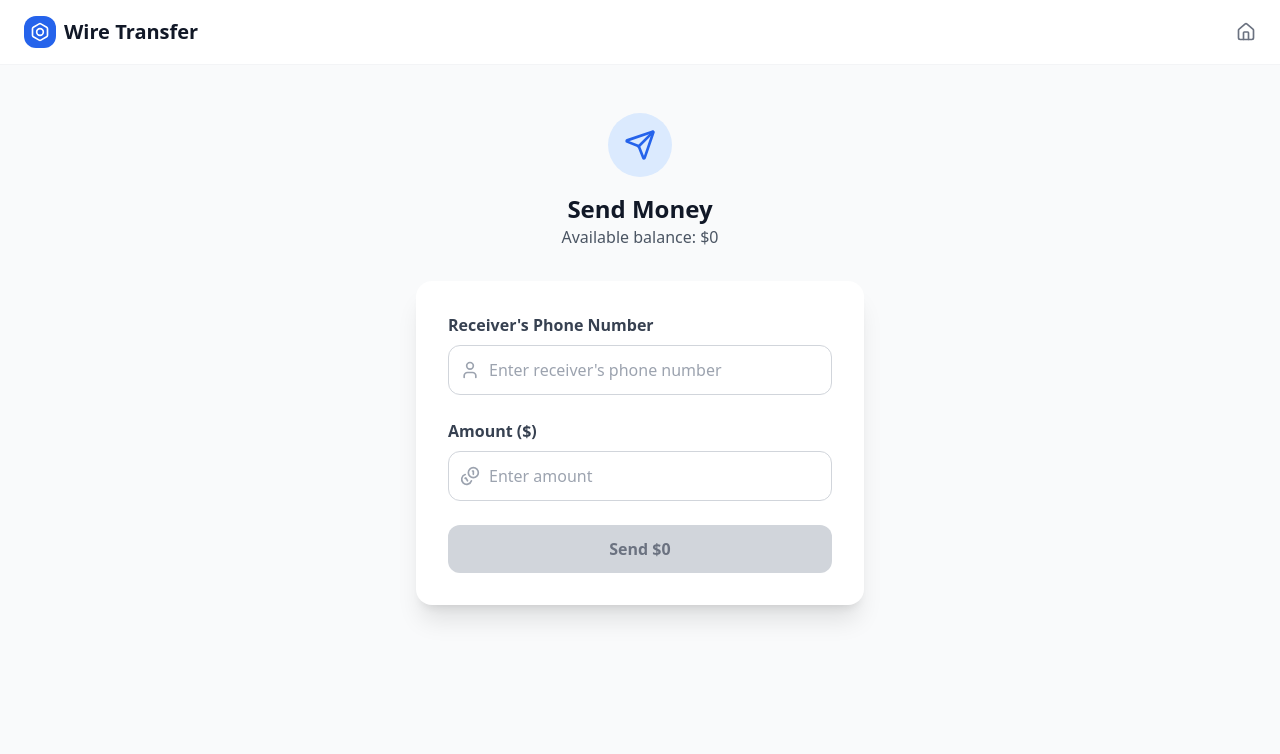
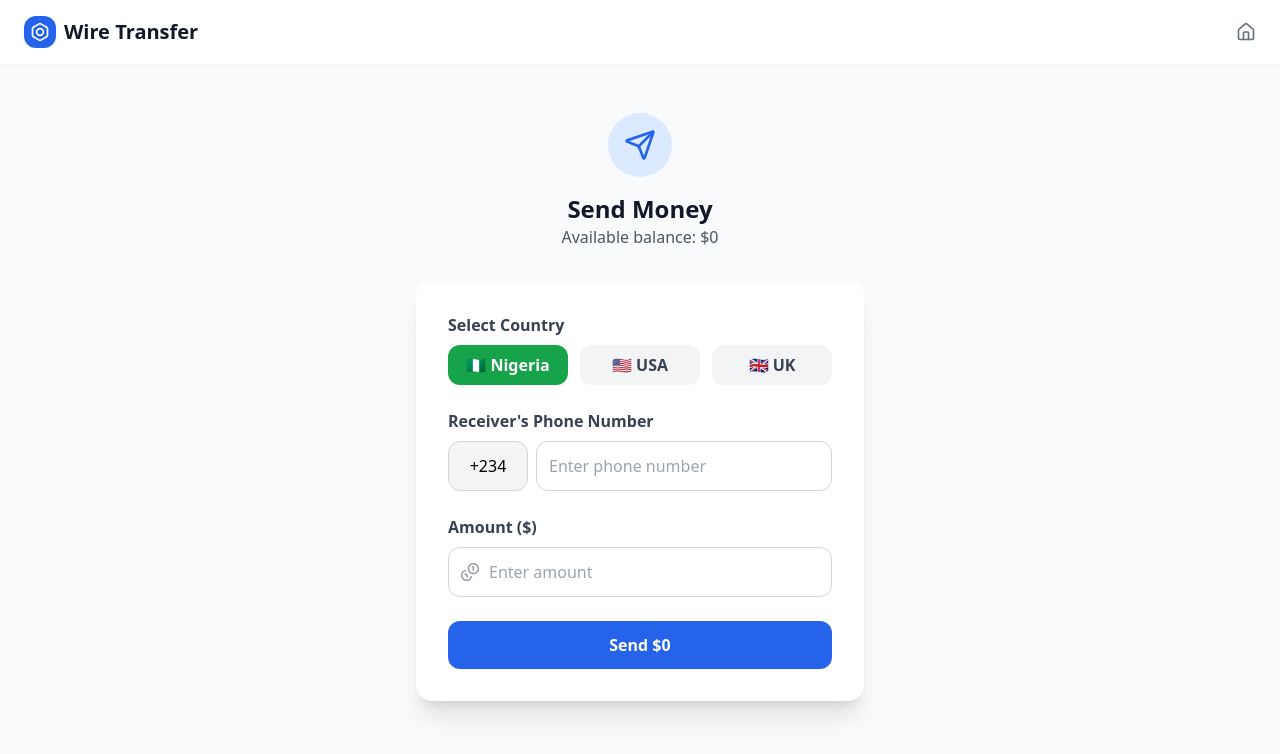
Before and after one commit to adewalepolicy75-ux/skku-bank, a Next.js app: page /send in a window 1280 px wide. Shown: the top 754 px of the page. Built offline with nearby package versions, Linux system fonts and the light colour scheme; sample sign-in values are in the browser's storage.

Commit message:
Add country selection (Nigeria, USA, UK) and loading indicator for transfer page

```diff
--- a/app/send/page.js
+++ b/app/send/page.js
@@ -3,7 +3,7 @@
 import { useState, useEffect } from "react";
 import { useRouter } from "next/navigation";
 import Link from "next/link";
-import { Bolt, Home, Send, User, Coins, CheckCircle } from "lucide-react";
+import { Bolt, Home, Send, User, Coins, CheckCircle, Loader2 } from "lucide-react";
 import BottomNav from "../../components/BottomNav";
 
 export default function SendMoneyPage() {
@@ -11,10 +11,13 @@ export default function SendMoneyPage() {
   const [toPhone, setToPhone] = useState("");
   const [amount, setAmount] = useState("");
   const [loading, setLoading] = useState(false);
+  const [fetching, setFetching] = useState(false);
   const [userPhone, setUserPhone] = useState("");
   const [balance, setBalance] = useState(0);
   const [success, setSuccess] = useState(false);
   const [receiverName, setReceiverName] = useState("");
+  const [selectedCountry, setSelectedCountry] = useState("nigeria");
+  const [countryCode, setCountryCode] = useState("+234");
 
   useEffect(() => {
     const loggedIn = localStorage.getItem("isLoggedIn");
@@ -32,6 +35,9 @@ export default function SendMoneyPage() {
   useEffect(() => {
     const fetchReceiver = async () => {
       if (toPhone.length >= 10 && toPhone !== userPhone) {
+        setFetching(true);
+        setReceiverName("");
+
         try {
           const response = await fetch(`/api/user?phone=${toPhone}`);
           const data = await response.json();
@@ -42,6 +48,8 @@ export default function SendMoneyPage() {
           }
         } catch (error) {
           setReceiverName("");
+        } finally {
+          setFetching(false);
         }
       } else {
         setReceiverName("");
@@ -52,14 +60,27 @@ export default function SendMoneyPage() {
     return () => clearTimeout(timeout);
   }, [toPhone, userPhone]);
 
+  const getCountryPrefix = (country) => {
+    switch(country) {
+      case "nigeria": return "+234";
+      case "usa": return "+1";
+      case "uk": return "+44";
+      default: return "+234";
+    }
+  };
+
+  const handleCountryChange = (country) => {
+    setSelectedCountry(country);
+    setCountryCode(getCountryPrefix(country));
+    setToPhone("");
+    setReceiverName("");
+  };
+
   const handleSend = async (e) => {
     e.preventDefault();
 
     const sendAmount = parseFloat(amount);
     const currentBalance = parseFloat(localStorage.getItem("balance") || "0");
-
-    console.log("Current balance:", currentBalance);
-    console.log("Send amount:", sendAmount);
 
     if (sendAmount > currentBalance) {
       alert("Insufficient balance! You have $" + currentBalance);
@@ -73,14 +94,14 @@ export default function SendMoneyPage() {
 
     setLoading(true);
 
-    const response = await fetch("/api/transfer-internal", {
-      method: "POST",
-      headers: { "Content-Type": "application/json" },
+    const response = await fetch('/api/transfer-internal', {
+      method: 'POST',
+      headers: { 'Content-Type': 'application/json' },
       body: JSON.stringify({
         fromPhone: userPhone,
         toPhone: toPhone,
-        amount: sendAmount,
-      }),
+        amount: sendAmount
+      })
     });
 
     const data = await response.json();
@@ -105,15 +126,9 @@ export default function SendMoneyPage() {
           <div className="w-20 h-20 bg-green-100 rounded-full flex items-center justify-center mx-auto mb-4">
             <CheckCircle className="w-10 h-10 text-green-600" />
           </div>
-          <h2 className="text-2xl font-bold text-gray-900 mb-2">
-            Transfer Successful!
-          </h2>
-          <p className="text-gray-600">
-            You sent ${amount} to {receiverName || toPhone}
-          </p>
-          <p className="text-sm text-gray-500 mt-4">
-            Redirecting to dashboard...
-          </p>
+          <h2 className="text-2xl font-bold text-gray-900 mb-2">Transfer Successful!</h2>
+          <p className="text-gray-600">You sent ${amount} to {receiverName || toPhone}</p>
+          <p className="text-sm text-gray-500 mt-4">Redirecting to dashboard...</p>
         </div>
       </div>
     );
@@ -128,14 +143,9 @@ export default function SendMoneyPage() {
               <div className="bg-blue-600 w-8 h-8 rounded-xl flex items-center justify-center">
                 <Bolt className="w-5 h-5 text-white" />
               </div>
-              <span className="font-bold text-xl text-gray-900">
-                Wire Transfer
-              </span>
+              <span className="font-bold text-xl text-gray-900">Wire Transfer</span>
             </Link>
-            <Link
-              href="/dashboard"
-              className="text-gray-500 hover:text-blue-600"
-            >
+            <Link href="/dashboard" className="text-gray-500 hover:text-blue-600">
               <Home className="w-5 h-5" />
             </Link>
           </div>
@@ -150,37 +160,88 @@ export default function SendMoneyPage() {
                 <Send className="w-8 h-8 text-blue-600" />
               </div>
               <h1 className="text-2xl font-bold text-gray-900">Send Money</h1>
-              <p className="text-gray-600">
-                Available balance: ${balance.toLocaleString()}
-              </p>
+              <p className="text-gray-600">Available balance: ${balance.toLocaleString()}</p>
             </div>
 
-            <form
-              onSubmit={handleSend}
-              className="bg-white rounded-2xl shadow-xl p-8"
-            >
+            <form onSubmit={handleSend} className="bg-white rounded-2xl shadow-xl p-8">
+              {/* Country Selection */}
+              <div className="mb-6">
+                <label className="block text-gray-700 font-semibold mb-2">Select Country</label>
+                <div className="flex gap-3">
+                  <button
+                    type="button"
+                    onClick={() => handleCountryChange("nigeria")}
+                    className={`flex-1 py-2 rounded-xl font-semibold transition ${
+                      selectedCountry === "nigeria"
+                        ? "bg-green-600 text-white"
+                        : "bg-gray-100 text-gray-700"
+                    }`}
+                  >
+                    🇳🇬 Nigeria
+                  </button>
+                  <button
+                    type="button"
+                    onClick={() => handleCountryChange("usa")}
+                    className={`flex-1 py-2 rounded-xl font-semibold transition ${
+                      selectedCountry === "usa"
+                        ? "bg-blue-600 text-white"
+                        : "bg-gray-100 text-gray-700"
+                    }`}
+                  >
+                    🇺🇸 USA
+                  </button>
+                  <button
+                    type="button"
+                    onClick={() => handleCountryChange("uk")}
+                    className={`flex-1 py-2 rounded-xl font-semibold transition ${
+                      selectedCountry === "uk"
+                        ? "bg-red-600 text-white"
+                        : "bg-gray-100 text-gray-700"
+                    }`}
+                  >
+                    🇬🇧 UK
+                  </button>
+                </div>
+              </div>
+
+              {/* Phone Number Input */}
               <div className="mb-6">
                 <label className="block text-gray-700 font-semibold mb-2">
                   Receiver's Phone Number
                 </label>
-                <div className="relative">
-                  <User className="absolute left-3 top-1/2 transform -translate-y-1/2 w-5 h-5 text-gray-400" />
+                <div className="flex gap-2">
+                  <div className="w-20">
+                    <input
+                      type="text"
+                      value={countryCode}
+                      readOnly
+                      className="w-full p-3 border border-gray-300 rounded-xl bg-gray-100 text-center"
+                    />
+                  </div>
                   <input
                     type="tel"
                     value={toPhone}
                     onChange={(e) => setToPhone(e.target.value)}
-                    className="w-full pl-10 pr-4 py-3 border border-gray-300 rounded-xl focus:outline-none focus:border-blue-500"
-                    placeholder="Enter receiver's phone number"
+                    className="flex-1 p-3 border border-gray-300 rounded-xl focus:outline-none focus:border-blue-500"
+                    placeholder="Enter phone number"
                     required
                   />
                 </div>
-                {receiverName && (
-                  <p className="text-xs text-green-600 mt-1">
-                    ✓ Sending to: {receiverName}
-                  </p>
+                {fetching && (
+                  <div className="flex items-center gap-2 mt-2">
+                    <Loader2 className="w-4 h-4 text-blue-500 animate-spin" />
+                    <p className="text-xs text-gray-500">Fetching account name...</p>
+                  </div>
+                )}
+                {receiverName && !fetching && (
+                  <p className="text-xs text-green-600 mt-1">✓ Sending to: {receiverName}</p>
+                )}
+                {toPhone && toPhone !== userPhone && !receiverName && !fetching && toPhone.length >= 10 && (
+                  <p className="text-xs text-red-600 mt-1">✗ User not found</p>
                 )}
               </div>
 
+              {/* Amount */}
               <div className="mb-6">
                 <label className="block text-gray-700 font-semibold mb-2">
                   Amount ($)
@@ -200,14 +261,21 @@ export default function SendMoneyPage() {
 
               <button
                 type="submit"
-                disabled={loading || !receiverName}
+                disabled={loading || fetching || (!receiverName && toPhone.length >= 10)}
                 className={`w-full py-3 rounded-xl font-semibold transition flex items-center justify-center gap-2 ${
-                  loading || !receiverName
+                  loading || fetching || (!receiverName && toPhone.length >= 10)
                     ? "bg-gray-300 text-gray-500 cursor-not-allowed"
                     : "bg-blue-600 text-white hover:bg-blue-700"
                 }`}
               >
-                {loading ? "Processing..." : `Send $${amount || "0"}`}
+                {loading ? (
+                  <>
+                    <Loader2 className="w-5 h-5 animate-spin" />
+                    Processing...
+                  </>
+                ) : (
+                  `Send $${amount || "0"}`
+                )}
               </button>
             </form>
           </div>
--- a/app/transfer/page.js
+++ b/app/transfer/page.js
@@ -3,13 +3,14 @@
 import { useState, useEffect } from "react";
 import { useRouter } from "next/navigation";
 import Link from "next/link";
-import { Bolt, Home, ArrowLeft, Building, Banknote, Globe, Loader2 } from "lucide-react";
+import { Bolt, Home, ArrowLeft, Building, Banknote, Globe, Loader2, CheckCircle } from "lucide-react";
 import BottomNav from "../../components/BottomNav";
 
-const ukBanks = [
-  "Barclays", "HSBC UK", "Lloyds Bank", "NatWest",
-  "Santander UK", "Bank of Scotland", "Royal Bank of Scotland",
-  "Nationwide", "TSB Bank", "Co-operative Bank", "Metro Bank"
+const nigerianBanks = [
+  "Access Bank", "Zenith Bank", "GTBank", "UBA", "First Bank",
+  "FCMB", "Stanbic IBTC", "Union Bank", "Sterling Bank",
+  "Wema Bank", "Fidelity Bank", "Polaris Bank", "Unity Bank",
+  "Keystone Bank", "Jaiz Bank", "Suntrust Bank","Opay Bank","Palmpay Bank"
 ];
 
 const usBanks = [
@@ -18,46 +19,90 @@ const usBanks = [
   "US Bank", "TD Bank", "Truist Bank", "HSBC USA"
 ];
 
+const ukBanks = [
+  "Barclays", "HSBC UK", "Lloyds Bank", "NatWest",
+  "Santander UK", "Bank of Scotland", "Royal Bank of Scotland",
+  "Nationwide", "TSB Bank"
+];
+
 export default function TransferPage() {
   const router = useRouter();
-  const [selectedCountry, setSelectedCountry] = useState("uk");
+  const [selectedCountry, setSelectedCountry] = useState("nigeria");
   const [selectedBank, setSelectedBank] = useState("");
   const [accountNumber, setAccountNumber] = useState("");
   const [accountName, setAccountName] = useState("");
   const [amount, setAmount] = useState("");
   const [loading, setLoading] = useState(false);
   const [fetchingName, setFetchingName] = useState(false);
+  const [success, setSuccess] = useState(false);
 
   useEffect(() => {
     const loggedIn = localStorage.getItem("isLoggedIn");
     if (!loggedIn) router.push("/login");
   }, [router]);
 
-  const banks = selectedCountry === "uk" ? ukBanks : usBanks;
-  const currencySymbol = selectedCountry === "uk" ? "£" : "$";
-  const currencyCode = selectedCountry === "uk" ? "GBP" : "USD";
+  const getBanks = () => {
+    switch(selectedCountry) {
+      case "nigeria": return nigerianBanks;
+      case "usa": return usBanks;
+      case "uk": return ukBanks;
+      default: return nigerianBanks;
+    }
+  };
+
+  const getCurrencySymbol = () => {
+    switch(selectedCountry) {
+      case "nigeria": return "₦";
+      case "usa": return "$";
+      case "uk": return "£";
+      default: return "$";
+    }
+  };
+
+  const getCurrencyCode = () => {
+    switch(selectedCountry) {
+      case "nigeria": return "NGN";
+      case "usa": return "USD";
+      case "uk": return "GBP";
+      default: return "USD";
+    }
+  };
+
+  const getCountryFlag = () => {
+    switch(selectedCountry) {
+      case "nigeria": return "🇳🇬";
+      case "usa": return "🇺🇸";
+      case "uk": return "🇬🇧";
+      default: return "🇳🇬";
+    }
+  };
 
   useEffect(() => {
-    if (accountNumber.length >= 8 && selectedBank) {
-      fetchAccountName();
-    } else {
-      setAccountName("");
-    }
-  }, [accountNumber, selectedBank]);
+    const fetchAccountName = async () => {
+      if (accountNumber.length >= 10 && selectedBank) {
+        setFetchingName(true);
+        setAccountName("");
 
-  const fetchAccountName = async () => {
-    setFetchingName(true);
-    setAccountName("");
-    await new Promise(resolve => setTimeout(resolve, 1500));
+        await new Promise(resolve => setTimeout(resolve, 1500));
 
-    const names = selectedCountry === "uk"
-      ? ["James Wilson", "Sarah Johnson", "David Brown", "Emma Davis"]
-      : ["John Smith", "Michael Brown", "Jessica Martinez", "Robert Jackson"];
+        const mockNames = {
+          nigeria: ["Adebayo Ogunlesi", "Ngozi Okonjo", "Aliko Dangote", "Femi Otedola"],
+          usa: ["John Smith", "Sarah Johnson", "Michael Brown", "Emily Davis"],
+          uk: ["James Wilson", "Emma Thompson", "David Beckham", "Kate Winslet"]
+        };
 
-    const nameIndex = parseInt(accountNumber.slice(-2)) % names.length;
-    setAccountName(names[nameIndex]);
-    setFetchingName(false);
-  };
+        const names = mockNames[selectedCountry];
+        const nameIndex = parseInt(accountNumber.slice(-2)) % names.length;
+        setAccountName(names[nameIndex]);
+        setFetchingName(false);
+      } else {
+        setAccountName("");
+      }
+    };
+
+    const timeout = setTimeout(fetchAccountName, 500);
+    return () => clearTimeout(timeout);
+  }, [accountNumber, selectedBank, selectedCountry]);
 
   const handleSubmit = async (e) => {
     e.preventDefault();
@@ -67,11 +112,27 @@ export default function TransferPage() {
     }
     setLoading(true);
     setTimeout(() => {
-      alert(`Transfer of ${currencySymbol}${amount} to ${accountName} at ${selectedBank} was successful!`);
-      router.push("/dashboard");
-      setLoading(false);
+      setSuccess(true);
+      setTimeout(() => {
+        router.push("/dashboard");
+      }, 2000);
     }, 1500);
   };
+
+  if (success) {
+    return (
+      <div className="min-h-screen flex items-center justify-center bg-gradient-to-br from-blue-50 via-white to-white">
+        <div className="text-center">
+          <div className="w-20 h-20 bg-green-100 rounded-full flex items-center justify-center mx-auto mb-4">
+            <CheckCircle className="w-10 h-10 text-green-600" />
+          </div>
+          <h2 className="text-2xl font-bold text-gray-900 mb-2">Transfer Successful!</h2>
+          <p className="text-gray-600">You sent {getCurrencySymbol()}{amount} to {accountName}</p>
+          <p className="text-sm text-gray-500 mt-4">Redirecting to dashboard...</p>
+        </div>
+      </div>
+    );
+  }
 
   return (
     <>
@@ -100,24 +161,25 @@ export default function TransferPage() {
             </div>
 
             <form onSubmit={handleSubmit} className="bg-white rounded-2xl shadow-xl p-6">
+              {/* Country Selection */}
               <div className="mb-6">
                 <label className="block text-gray-700 font-semibold mb-2">Select Country</label>
-                <div className="flex gap-3">
+                <div className="flex gap-2">
                   <button
                     type="button"
                     onClick={() => {
-                      setSelectedCountry("uk");
+                      setSelectedCountry("nigeria");
                       setAccountName("");
                       setAccountNumber("");
                       setSelectedBank("");
                     }}
-                    className={`flex-1 py-3 rounded-xl font-semibold transition ${
-                      selectedCountry === "uk"
-                        ? "bg-blue-600 text-white"
+                    className={`flex-1 py-2 rounded-xl font-semibold transition ${
+                      selectedCountry === "nigeria"
+                        ? "bg-green-600 text-white"
                         : "bg-gray-100 text-gray-700"
                     }`}
                   >
-                    🇬🇧 United Kingdom
+                    🇳🇬 Nigeria
                   </button>
                   <button
                     type="button"
@@ -127,7 +189,7 @@ export default function TransferPage() {
                       setAccountNumber("");
                       setSelectedBank("");
                     }}
-                    className={`flex-1 py-3 rounded-xl font-semibold transition ${
+                    className={`flex-1 py-2 rounded-xl font-semibold transition ${
                       selectedCountry === "usa"
                         ? "bg-blue-600 text-white"
                         : "bg-gray-100 text-gray-700"
@@ -135,9 +197,26 @@ export default function TransferPage() {
                   >
                     🇺🇸 USA
                   </button>
+                  <button
+                    type="button"
+                    onClick={() => {
+                      setSelectedCountry("uk");
+                      setAccountName("");
+                      setAccountNumber("");
+                      setSelectedBank("");
+                    }}
+                    className={`flex-1 py-2 rounded-xl font-semibold transition ${
+                      selectedCountry === "uk"
+                        ? "bg-red-600 text-white"
+                        : "bg-gray-100 text-gray-700"
+                    }`}
+                  >
+                    🇬🇧 UK
+                  </button>
                 </div>
               </div>
 
+              {/* Bank Selection */}
               <div className="mb-4">
                 <label className="block text-gray-700 font-semibold mb-2">Select Bank</label>
                 <select
@@ -150,12 +229,13 @@ export default function TransferPage() {
                   required
                 >
                   <option value="">Choose a bank</option>
-                  {banks.map((bank) => (
+                  {getBanks().map((bank) => (
                     <option key={bank} value={bank}>{bank}</option>
                   ))}
                 </select>
               </div>
 
+              {/* Account Number */}
               <div className="mb-4">
                 <label className="block text-gray-700 font-semibold mb-2">Account Number</label>
                 <div className="relative">
@@ -172,6 +252,7 @@ export default function TransferPage() {
                 </div>
               </div>
 
+              {/* Account Name - Auto fetched */}
               <div className="mb-6">
                 <label className="block text-gray-700 font-semibold mb-2">Account Name</label>
                 <div className="relative">
@@ -195,8 +276,11 @@ export default function TransferPage() {
                 )}
               </div>
 
+              {/* Amount */}
               <div className="mb-6">
-                <label className="block text-gray-700 font-semibold mb-2">Amount ({currencyCode})</label>
+                <label className="block text-gray-700 font-semibold mb-2">
+                  Amount ({getCurrencyCode()})
+                </label>
                 <div className="relative">
                   <Globe className="absolute left-3 top-1/2 transform -translate-y-1/2 w-5 h-5 text-gray-400" />
                   <input
@@ -204,7 +288,7 @@ export default function TransferPage() {
                     value={amount}
                     onChange={(e) => setAmount(e.target.value)}
                     className="w-full pl-10 pr-4 py-3 border border-gray-300 rounded-xl focus:outline-none focus:border-blue-500"
-                    placeholder={`Enter amount in ${currencyCode}`}
+                    placeholder={`Enter amount in ${getCurrencyCode()}`}
                     required
                   />
                 </div>
@@ -225,7 +309,7 @@ export default function TransferPage() {
                     Processing...
                   </>
                 ) : (
-                  `Send ${currencySymbol}${amount || "0"}`
+                  `Send ${getCurrencySymbol()}${amount || "0"}`
                 )}
               </button>
             </form>
```
